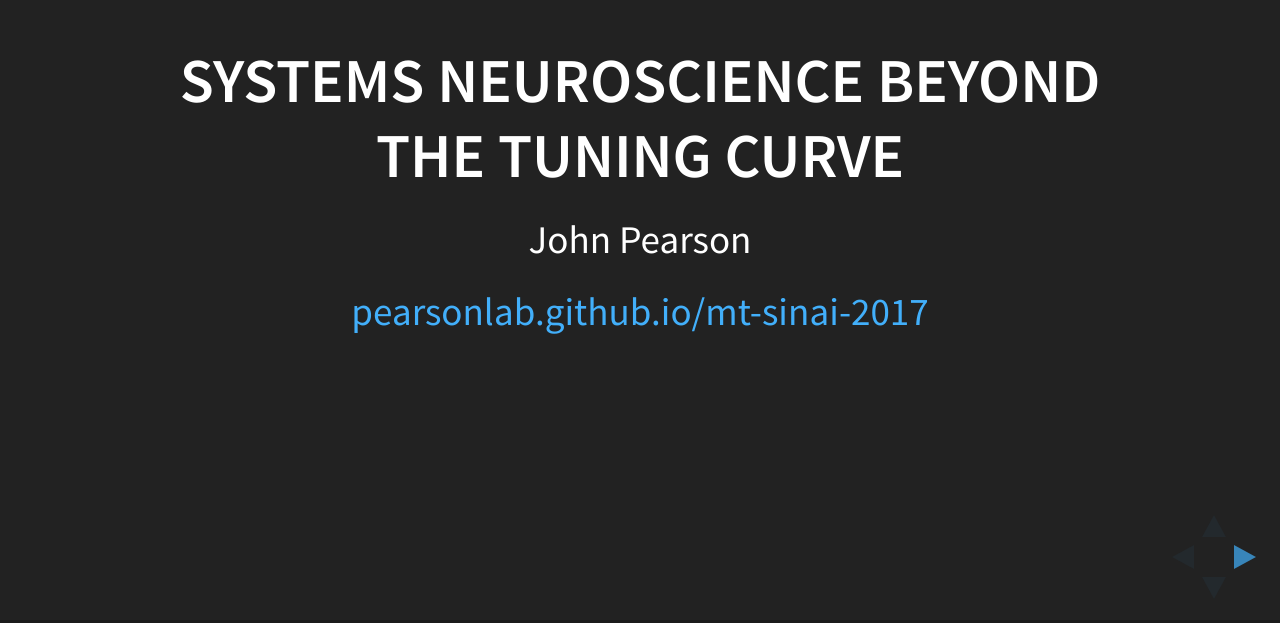
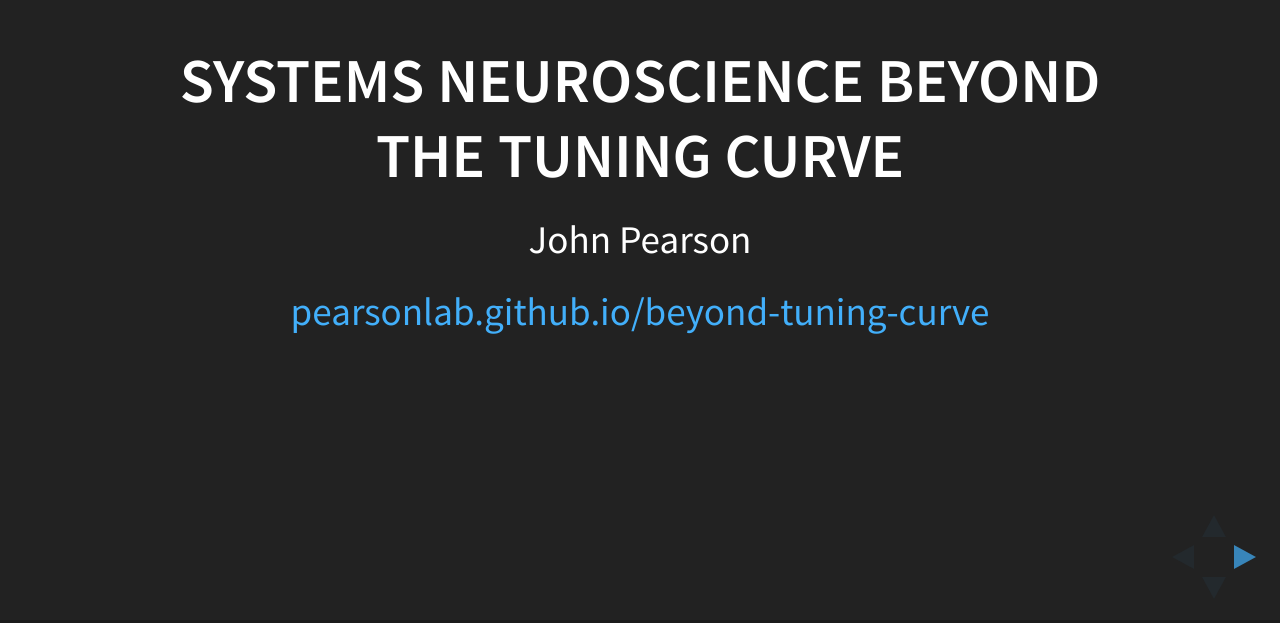
Before and after one commit to pearsonlab/beyond-tuning-curve, a website: page index.html in a window 1280 px wide. Shown: the part 177-800 px from the top of the page. Drawn offline with nearby package versions, Linux system fonts and the light colour scheme; some packages are replaced by stand-ins of ours.

Commit message:
updating talk for UPenn
- renaming repo, changing link name
- updating first slide

```diff
--- a/index.html
+++ b/index.html
@@ -29,7 +29,7 @@
 					##Systems neuroscience beyond the tuning curve
 					John Pearson
 
-					[pearsonlab.github.io/mt-sinai-2017](https://pearsonlab.github.io/mt-sinai-2017)
+					[pearsonlab.github.io/beyond-tuning-curve](https://pearsonlab.github.io/beyond-tuning-curve)
 				</section>
 				<section data-background-image="https://web.duke.edu/mind/level2/faculty/pearson/assets/images/ccn2017/4f.png">
 					<div style="background-color: rgba(0, 0, 0, 0.75); padding: 10px" class="fragment fade-left">
```
Also changed, not shown: README.md.
